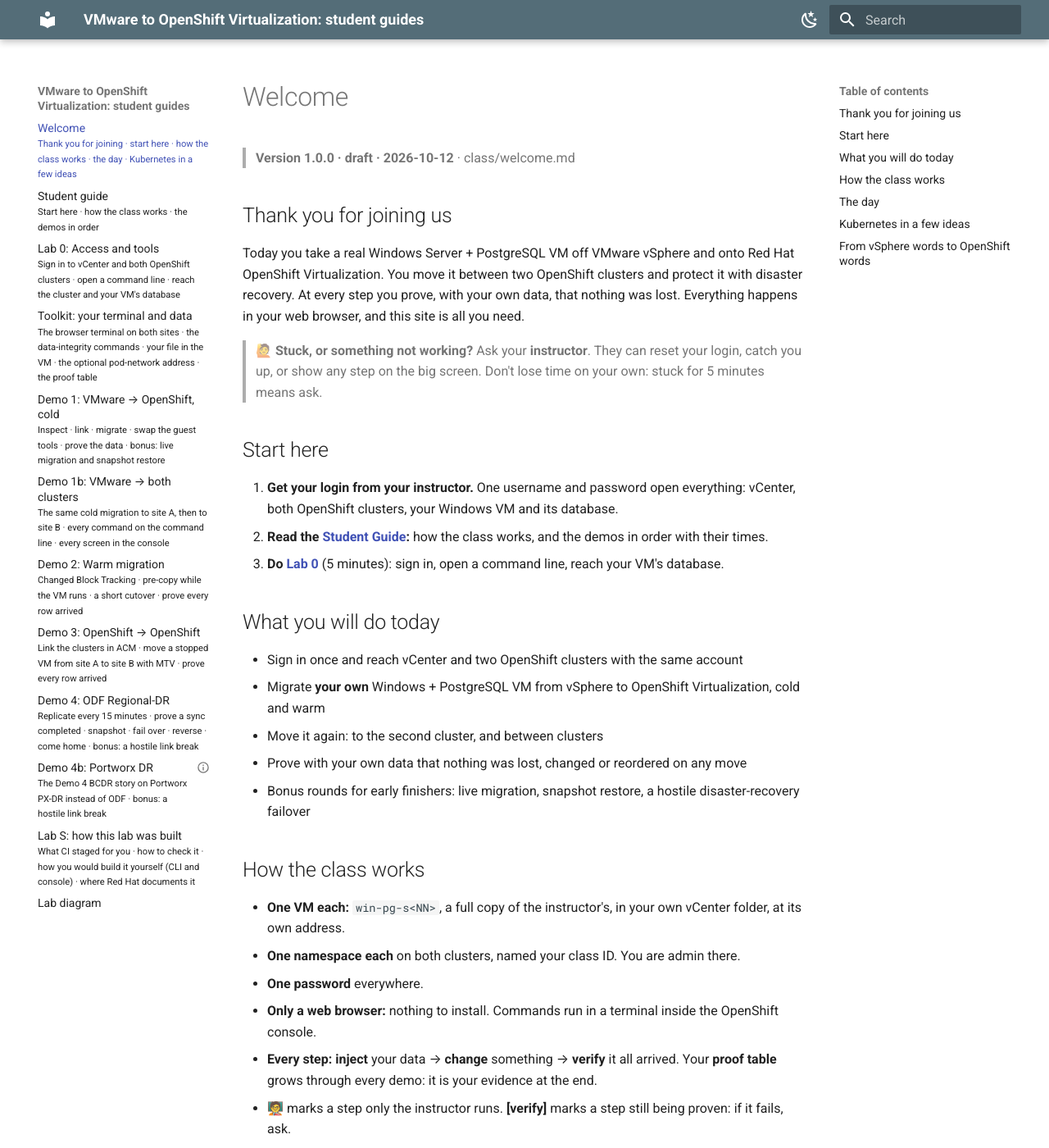
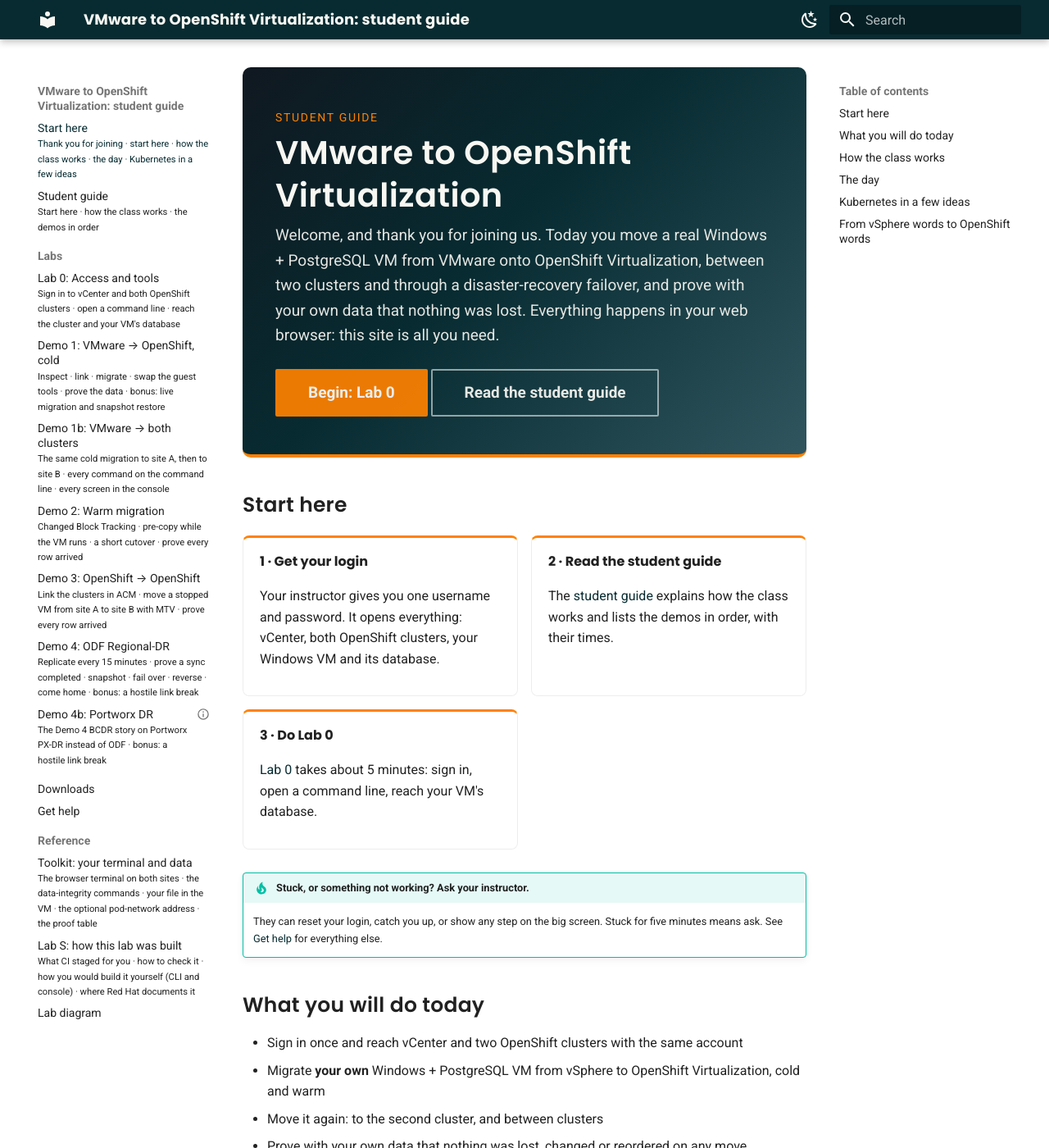
Before and after one commit to paragonmicro-lab/demo-0024-public, an MkDocs documentation site: the page built from docs/index.md, in a window 1280 px wide and 1400 px high. Shown: the whole window at 82% size. Built offline with MkDocs 1.6.1 and Material for MkDocs 9.7.7, drawn with Linux system fonts in a browser that asks for light colours; some of the changed text lies outside the part shown.

Commit message:
class @ demo-openshift-ove d152c6c389f0

```diff
--- /dev/null
+++ b/docs/brand/class.css
@@ -0,0 +1,48 @@
+/* Class site LAYOUT: required on every class site, branded or not (core-web docs/class-sites.md). Neutral fallback colours
+   only; paragon.css (the default lab look) loaded AFTER this one recolours it. Do not edit per class. */
+:root {
+  --pm-hero-a: #1f2933;        /* hero gradient, neutral */
+  --pm-hero-b: #3e4c59;
+  --pm-hero-c: #52606d;
+  --pm-hero-fg: #ffffff;
+  --pm-accent: #2563eb;        /* buttons, step-card rule */
+  --pm-accent-hover: #1d4ed8;
+  --pm-bar: #1f2933;           /* header bar */
+  --pm-bar-fg: #ffffff;
+}
+[data-md-color-primary="custom"] {
+  --md-primary-fg-color: var(--pm-bar);
+  --md-primary-fg-color--light: var(--pm-hero-c);
+  --md-primary-fg-color--dark: var(--pm-hero-a);
+  --md-primary-bg-color: var(--pm-bar-fg);
+}
+[data-md-color-accent="custom"] { --md-accent-fg-color: var(--pm-accent); }
+/* ── Start here: the Paragon welcome splash (index.md) ─────────────────────────────────────────────────────── */
+.pm-hero {
+  margin: -0.8rem 0 1.6rem;
+  padding: 2.2rem 2rem 2rem;
+  border-radius: 10px;
+  color: var(--pm-hero-fg);
+  background: linear-gradient(135deg, var(--pm-hero-a) 0%, var(--pm-hero-b) 45%, var(--pm-hero-c) 100%);
+  border-bottom: 4px solid var(--pm-accent);
+}
+.pm-hero img.pm-wordmark { height: 3.2rem; margin-bottom: 1.2rem; }
+.pm-hero h1 { color: var(--pm-hero-fg) !important; margin: 0 0 0.4rem; font-size: 2rem; }
+.pm-hero p { margin: 0.3rem 0; font-size: 0.95rem; opacity: 0.92; }
+.pm-hero .pm-kicker { text-transform: uppercase; letter-spacing: 0.12em; font-size: 0.7rem; color: var(--pm-accent); opacity: 1; }
+.md-typeset .pm-hero .md-button { margin-top: 1rem; }
+.md-typeset .md-button--primary {
+  background-color: var(--pm-accent); border-color: var(--pm-accent); color: #fff;
+}
+.md-typeset .md-button--primary:hover { background-color: var(--pm-accent-hover); border-color: var(--pm-accent-hover); }
+.md-typeset .pm-hero .md-button:not(.md-button--primary) { color: var(--pm-hero-fg); border-color: rgba(255, 255, 255, 0.6); }
+
+/* The three numbered "start here" steps as cards. */
+.pm-steps { display: grid; grid-template-columns: repeat(auto-fit, minmax(13rem, 1fr)); gap: 0.8rem; margin: 1rem 0 1.4rem; }
+.pm-steps > div {
+  border: 1px solid var(--md-default-fg-color--lightest);
+  border-top: 3px solid var(--pm-accent);
+  border-radius: 8px;
+  padding: 0.8rem 1rem;
+}
+.pm-steps > div > p:first-child { font-family: "Poppins", sans-serif; font-weight: 600; margin-top: 0; }
--- /dev/null
+++ b/docs/brand/paragon.css
@@ -0,0 +1,56 @@
+/* The Paragon Micro LAB LOOK (core-web docs/class-sites.md): colour scheme + fonts, the DEFAULT on every class site, including
+   a demo that cannot show Paragon logos (the colours are not a mark). Loaded after class.css. Change it here in core-web's kit,
+   not per class. Tokens: core-web docs/brand-alignment-plan.md. A demo that must deviate replaces this file and says why. */
+@import url("https://fonts.googleapis.com/css2?family=Poppins:wght@600;700&display=swap");
+
+:root {
+  --pm-cornerstone: #072b31;   /* primary anchor */
+  --pm-prussian: #00203f;
+  --pm-ink: #092029;
+  --pm-orange: #ff8200;        /* Vision Orange: accents and calls to action, sparingly */
+  --pm-orange-hover: #e0740a;
+  --pm-destination: #b9d9eb;
+  --pm-white: #f8f7f2;
+  --pm-grid-a: #101820;
+  --pm-grid-b: #30555e;
+}
+
+[data-md-color-primary="custom"] {
+  --md-primary-fg-color: var(--pm-cornerstone);
+  --md-primary-fg-color--light: var(--pm-grid-b);
+  --md-primary-fg-color--dark: var(--pm-ink);
+  --md-primary-bg-color: var(--pm-white);
+}
+[data-md-color-accent="custom"] {
+  --md-accent-fg-color: var(--pm-orange);
+  --md-accent-fg-color--transparent: rgba(255, 130, 0, 0.1);
+}
+[data-md-color-scheme="default"] { --md-default-bg-color: #ffffff; }
+[data-md-color-scheme="slate"][data-md-color-primary="custom"] {
+  --md-default-bg-color: #0c1a20;
+  --md-typeset-a-color: var(--pm-destination);
+}
+
+.md-typeset h1, .md-typeset h2, .md-typeset h3, .md-header__title, .pm-hero h1 {
+  font-family: "Poppins", "Roboto", sans-serif;
+  font-weight: 600;
+  letter-spacing: 0.01em;
+}
+.md-typeset a { color: var(--md-typeset-a-color, var(--pm-cornerstone)); }
+.md-typeset a:hover { color: var(--pm-orange); }
+
+/* The header carries the dark-teal logomark: render it white on the brand bar. */
+.md-header__button.md-logo img { filter: brightness(0) invert(1); height: 1.6rem; }
+
+
+/* Recolour the required layout (class.css) to the brand. */
+:root {
+  --pm-hero-a: var(--pm-grid-a);
+  --pm-hero-b: var(--pm-cornerstone);
+  --pm-hero-c: var(--pm-grid-b);
+  --pm-hero-fg: var(--pm-white);
+  --pm-accent: var(--pm-orange);
+  --pm-accent-hover: var(--pm-orange-hover);
+  --pm-bar: var(--pm-cornerstone);
+  --pm-bar-fg: var(--pm-white);
+}
--- a/docs/examples/centos9-vm-from-template.yaml
+++ b/docs/downloads/centos9-vm-from-template.yaml
@@ -8,7 +8,7 @@
 #   export VIP="10.101.$VLAN.$((150 + 10#${WINUSER#student-}))"   # a static address on that VLAN (no lab DHCP)
 #   export SC=nfs-csi                                 # or ocs-storagecluster-ceph-rbd-virtualization on an ODF site
 #   read -rsp 'Password for user centos: ' CENTOS_PASSWORD; echo; export CENTOS_PASSWORD   # typed, never in a file
-#   curl -sSf https://paragonmicro-lab.github.io/demo-0024-public/examples/centos9-vm-from-template.yaml \
+#   curl -sSf https://paragonmicro-lab.github.io/demo-0024-public/downloads/centos9-vm-from-template.yaml \
 #     | envsubst | oc --context site-a -n "$VMNS" apply -f -
 #   Log in on the VM's Console tab as centos with that password (the class works in the browser: no ssh client).
 #
--- a/docs/index.md
+++ b/docs/index.md
@@ -1,29 +1,47 @@
 ---
-title: "Welcome — VMware to OpenShift Virtualization"
+title: "Start here — VMware to OpenShift Virtualization"
 subtitle: "Thank you for joining · start here · how the class works · the day · Kubernetes in a few ideas"
-version: 1.0.0
+version: 1.1.0
 date: 2026-10-12
 ---
 
-# Welcome
+<div class="pm-hero" markdown>
+<p class="pm-kicker">Student guide</p>
 
-> **Version 1.0.0 · draft · 2026-10-12** · class/welcome.md
+# VMware to OpenShift Virtualization
 
-## Thank you for joining us
+<p>Welcome, and thank you for joining us. Today you move a real Windows + PostgreSQL VM from VMware onto OpenShift
+Virtualization, between two clusters and through a disaster-recovery failover, and prove with your own data that nothing
+was lost. Everything happens in your web browser: this site is all you need.</p>
 
-Today you take a real Windows Server + PostgreSQL VM off VMware vSphere and onto Red Hat OpenShift Virtualization. You
-move it between two OpenShift clusters and protect it with disaster recovery. At every step you prove, with your own
-data, that nothing was lost. Everything happens in your web browser, and this site is all you need.
-
-> 🙋 **Stuck, or something not working?** Ask your **instructor**. They can reset your login, catch you up, or show
-> any step on the big screen. Don't lose time on your own: stuck for 5 minutes means ask.
+[Begin: Lab 0](demos/00-access-and-tools.md){ .md-button .md-button--primary }
+[Read the student guide](student-guide.md){ .md-button }
+</div>
 
 ## Start here
 
-1. **Get your login from your instructor.** One username and password open everything: vCenter, both OpenShift
-   clusters, your Windows VM and its database.
-2. **Read the [Student Guide](student-guide.md):** how the class works, and the demos in order with their times.
-3. **Do [Lab 0](demos/00-access-and-tools.md)** (5 minutes): sign in, open a command line, reach your VM's database.
+<div class="pm-steps" markdown>
+<div markdown>
+**1 · Get your login**
+
+Your instructor gives you one username and password. It opens everything: vCenter, both OpenShift clusters, your
+Windows VM and its database.
+</div>
+<div markdown>
+**2 · Read the student guide**
+
+The [student guide](student-guide.md) explains how the class works and lists the demos in order, with their times.
+</div>
+<div markdown>
+**3 · Do Lab 0**
+
+[Lab 0](demos/00-access-and-tools.md) takes about 5 minutes: sign in, open a command line, reach your VM's database.
+</div>
+</div>
+
+!!! tip "Stuck, or something not working? Ask your instructor."
+    They can reset your login, catch you up, or show any step on the big screen. Stuck for five minutes means ask. See
+    [Get help](help.md) for everything else.
 
 ## What you will do today
 
--- a/mkdocs.yml
+++ b/mkdocs.yml
@@ -1,6 +1,6 @@
 # The public class site (BL-D14). class_site.py copies this next to the assembled docs/ and builds it with
 # `mkdocs build --strict`: a broken link or a page missing from nav fails the publish.
-site_name: "VMware to OpenShift Virtualization: student guides"
+site_name: "VMware to OpenShift Virtualization: student guide"
 site_description: "Migrate, move and protect your VM: the class guides for the Paragon Micro lab (demo-0024)"
 site_url: !ENV [CLASS_SITE_URL, ""]
 docs_dir: docs
@@ -11,6 +11,10 @@
 
 theme:
   name: material
+  # no Paragon logo/favicon: demo-0024 is not a Paragon-branded class (operator, 2026-10-12); the lab look stays
+  font:
+    text: Roboto
+    code: Roboto Mono
   features:
     - content.code.copy            # a copy button on every command block
     - navigation.sections
@@ -21,12 +25,18 @@
   palette:
     - media: "(prefers-color-scheme: light)"
       scheme: default
-      primary: blue grey
+      primary: custom                  # colours from brand/paragon.css (the lab look)
+      accent: custom
       toggle: { icon: material/weather-night, name: Dark mode }
     - media: "(prefers-color-scheme: dark)"
       scheme: slate
-      primary: blue grey
+      primary: custom
+      accent: custom
       toggle: { icon: material/weather-sunny, name: Light mode }
+
+extra_css:
+  - brand/class.css                    # the layout (Start here splash, step cards): core-web docs/class-site-kit
+  - brand/paragon.css                  # the lab look (colours + fonts): the default on every class site, not a logo
 
 markdown_extensions:
   - admonition
@@ -46,20 +56,26 @@
     not_found: warn                # --strict turns these into failures
     anchors: info                  # GitHub-style anchors (emoji, punctuation) differ from MkDocs' slugs: reported, not fatal
 
-# A Paragon-branded class gets the Paragon class banner (class/site/paragon-banner.md) on the welcome page.
+# A Paragon-branded class gets the Paragon class banner (class/site/paragon-banner.md) under the Start here hero.
 extra:
   paragon_branded: false
 
+# The lab-standard ORDER (core-web docs/class-sites.md): Start here → Student guide → Labs (in teaching order) →
+# Downloads → Get help → Reference.
 nav:
-  - Welcome: index.md
-  - Student guide: student-guide.md
-  - "Lab 0: Access and tools": demos/00-access-and-tools.md
-  - "Toolkit: your terminal and data": demos/toolkit.md
-  - "Demo 1: VMware → OpenShift, cold": demos/01-vmware-to-ove-cold.md
-  - "Demo 1b: VMware → both clusters": demos/01b-vmware-to-both-sites.md
-  - "Demo 2: Warm migration": demos/02-vmware-to-ove-warm.md
-  - "Demo 3: OpenShift → OpenShift": demos/03-ove-to-ove-cold.md
-  - "Demo 4: ODF Regional-DR": demos/04-odf-regional-dr.md
-  - "Demo 4b: Portworx DR": demos/04b-portworx-dr.md
-  - "Lab S: how this lab was built": demos/setup-how-the-lab-is-built.md
-  - "Lab diagram": demos/lab-diagram.md
+  - "Start here": index.md
+  - "Student guide": student-guide.md
+  - "Labs":
+      - "Lab 0: Access and tools": demos/00-access-and-tools.md
+      - "Demo 1: VMware → OpenShift, cold": demos/01-vmware-to-ove-cold.md
+      - "Demo 1b: VMware → both clusters": demos/01b-vmware-to-both-sites.md
+      - "Demo 2: Warm migration": demos/02-vmware-to-ove-warm.md
+      - "Demo 3: OpenShift → OpenShift": demos/03-ove-to-ove-cold.md
+      - "Demo 4: ODF Regional-DR": demos/04-odf-regional-dr.md
+      - "Demo 4b: Portworx DR": demos/04b-portworx-dr.md
+  - "Downloads": downloads.md
+  - "Get help": help.md
+  - "Reference":
+      - "Toolkit: your terminal and data": demos/toolkit.md
+      - "Lab S: how this lab was built": demos/setup-how-the-lab-is-built.md
+      - "Lab diagram": demos/lab-diagram.md
```
Also changed, not shown: other parts of docs/index.md (+4 -0 lines), docs/demos/01-vmware-to-ove-cold.md (+2 -2 lines), docs/downloads.md (added, +14 -0 lines), docs/help.md (added, +17 -0 lines).
